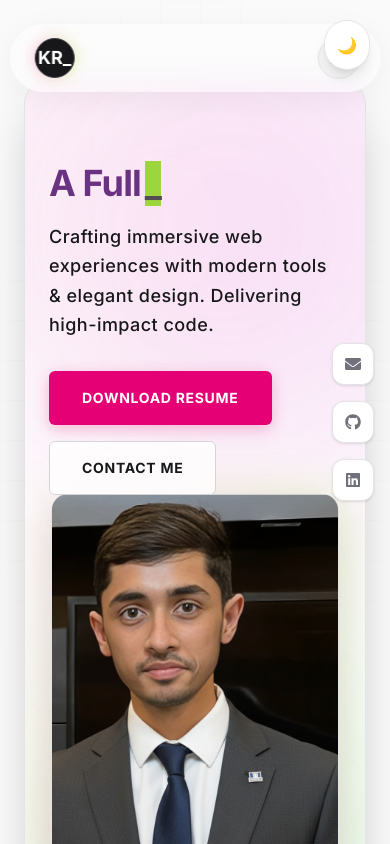
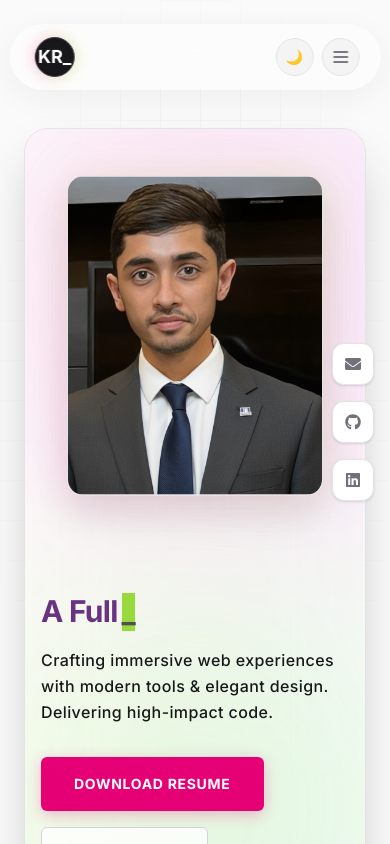
Before and after one commit to Krishn2110/portfolio, a Next.js app: page / in a window 390 px wide. Shown: the top 844 px of the page. Built offline with nearby package versions, Linux system fonts and the light colour scheme.

Commit message:
ui fixes

```diff
--- a/app/components/DarkModeToggle.jsx
+++ b/app/components/DarkModeToggle.jsx
@@ -2,7 +2,7 @@
 
 import { useEffect, useState } from "react";
 
-export default function DarkModeToggle() {
+export default function DarkModeToggle({ className }) {
   const [darkMode, setDarkMode] = useState(false);
 
   useEffect(() => {
@@ -17,10 +17,12 @@ export default function DarkModeToggle() {
     setDarkMode(isDark);
   };
 
+  const defaultClasses = "fixed top-5 right-5 z-50 p-3 bg-white dark:bg-zinc-800 text-black dark:text-white rounded-full shadow-lg hover:scale-110 active:scale-95 transition-all outline-none border border-zinc-200 dark:border-zinc-700 focus:ring-2 focus:ring-pink-500 hidden md:block";
+
   return (
     <button
       onClick={toggleDarkMode}
-      className="fixed top-5 right-5 z-50 p-3 bg-white dark:bg-zinc-800 text-black dark:text-white rounded-full shadow-lg hover:scale-110 active:scale-95 transition-all outline-none border border-zinc-200 dark:border-zinc-700 focus:ring-2 focus:ring-pink-500"
+      className={className || defaultClasses}
       aria-label="Toggle Dark Mode"
     >
       {darkMode ? "☀️" : "🌙"}
--- a/app/components/HeroSection.jsx
+++ b/app/components/HeroSection.jsx
@@ -17,7 +17,7 @@ export default function HeroSection() {
   }, []);
 
   return (
-    <section className="relative overflow-hidden min-h-[90vh] flex flex-col-reverse md:flex-row items-center justify-around px-6 md:px-20 mt-12 mb-5 rounded-3xl py-20 bg-white/60 dark:bg-zinc-900/60 backdrop-blur-3xl border border-zinc-200 dark:border-zinc-800 shadow-2xl">
+    <section className="relative overflow-hidden min-h-[90vh] flex flex-col md:flex-row items-center justify-center gap-12 md:gap-0 md:justify-around px-4 sm:px-6 md:px-20 mt-24 md:mt-12 mb-5 rounded-3xl py-12 md:py-20 bg-white/60 dark:bg-zinc-900/60 backdrop-blur-3xl border border-zinc-200 dark:border-zinc-800 shadow-2xl">
 
       {/* Glowing background elements (Neon Cyber) */}
       <div className="absolute inset-0 z-0 opacity-40 pointer-events-none">
@@ -63,7 +63,7 @@ export default function HeroSection() {
           <img
             src="/kislay_pr.jpg"
             alt="Kislay Rai"
-            className="relative w-72 h-[24rem] md:w-96 md:h-[30rem] object-cover rounded-2xl border border-zinc-200 dark:border-zinc-800 shadow-[0_20px_40px_rgba(0,0,0,0.1)] dark:shadow-[0_20px_40px_rgba(236,72,153,0.15)] transition-transform duration-500 group-hover:scale-[1.02]"
+            className="relative w-64 h-[20rem] sm:w-72 sm:h-[24rem] md:w-96 md:h-[30rem] object-cover rounded-2xl border border-zinc-200 dark:border-zinc-800 shadow-[0_20px_40px_rgba(0,0,0,0.1)] dark:shadow-[0_20px_40px_rgba(236,72,153,0.15)] transition-transform duration-500 group-hover:scale-[1.02]"
           />
         </motion.div>
       </motion.div>
@@ -83,7 +83,7 @@ export default function HeroSection() {
               "& ML Enthusiast."
             ]}
             as="h1"
-            className="text-4xl md:text-6xl font-display font-bold leading-tight text-zinc-900 dark:text-transparent dark:bg-gradient-to-r dark:from-white dark:via-pink-400 dark:to-white dark:bg-clip-text"
+            className="text-3xl sm:text-4xl md:text-6xl font-display font-bold leading-tight text-zinc-900 dark:text-transparent dark:bg-gradient-to-r dark:from-white dark:via-pink-400 dark:to-white dark:bg-clip-text"
             typingSpeed={60}
             pauseDuration={1500}
             showCursor={true}
@@ -91,7 +91,7 @@ export default function HeroSection() {
             cursorClassName="bg-lime-500 dark:bg-lime-400"
           />
           <motion.p
-            className="text-lg md:text-xl text-zinc-900 dark:text-zinc-400 max-w-lg font-sans leading-relaxed tracking-wide font-medium"
+            className="text-base sm:text-lg md:text-xl text-zinc-900 dark:text-zinc-400 max-w-lg font-sans leading-relaxed tracking-wide font-medium"
             initial={{ opacity: 0 }}
             animate={{ opacity: 1 }}
             transition={{ delay: 1.2 }}
@@ -133,7 +133,7 @@ export default function HeroSection() {
 
       {/* Interactive cursor follower */}
       <motion.div
-        className="pointer-events-none fixed w-64 h-64 rounded-full bg-pink-500/10 dark:bg-pink-500/10 blur-3xl z-0 mix-blend-screen transition-transform duration-75 ease-out"
+        className="pointer-events-none fixed w-64 h-64 rounded-full bg-pink-500/10 dark:bg-pink-500/10 blur-3xl z-0 mix-blend-screen transition-transform duration-75 ease-out hidden md:block"
         style={{
           top: cursorPos.y - 128,
           left: cursorPos.x - 128,
--- a/app/components/Navbar.jsx
+++ b/app/components/Navbar.jsx
@@ -2,6 +2,7 @@
 import { useEffect, useState } from "react";
 import { motion, AnimatePresence } from "framer-motion";
 import { Menu, X, Mail, Github, Linkedin } from "lucide-react";
+import DarkModeToggle from "./DarkModeToggle";
 
 const navLinks = [
   { id: "skills", label: "Skills" },
@@ -97,10 +98,11 @@ export default function Navbar() {
         </div>
 
         {/* Right Side */}
-        <div className="flex items-center gap-3 md:hidden">
+        <div className="flex items-center gap-2 md:hidden">
+          <DarkModeToggle className="p-2 rounded-full bg-zinc-100 dark:bg-zinc-800 text-zinc-600 dark:text-zinc-300 border border-zinc-200 dark:border-zinc-700 hover:border-pink-500/50 outline-none text-sm w-[38px] h-[38px] flex items-center justify-center transition-all" />
           <motion.button
             onClick={() => setMenuOpen(!menuOpen)}
-            className="p-2.5 rounded-full bg-zinc-100 dark:bg-zinc-800 text-zinc-600 dark:text-zinc-300 border border-zinc-200 dark:border-zinc-700 hover:border-pink-500/50"
+            className="p-2 rounded-full bg-zinc-100 dark:bg-zinc-800 text-zinc-600 dark:text-zinc-300 border border-zinc-200 dark:border-zinc-700 hover:border-pink-500/50 outline-none w-[38px] h-[38px] flex items-center justify-center transition-all"
             whileHover={{ scale: 1.05 }}
             whileTap={{ scale: 0.95 }}
           >
```
